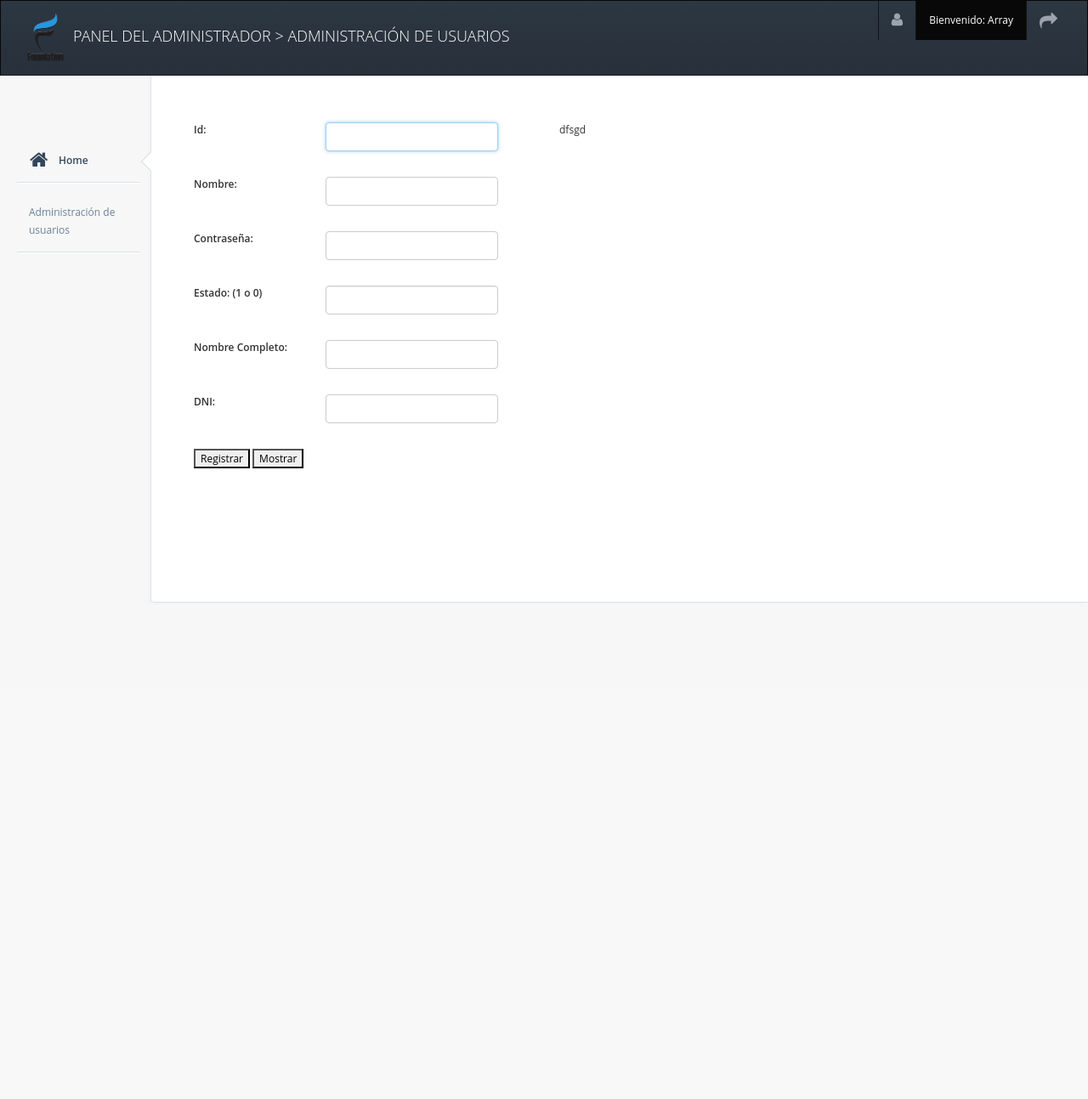
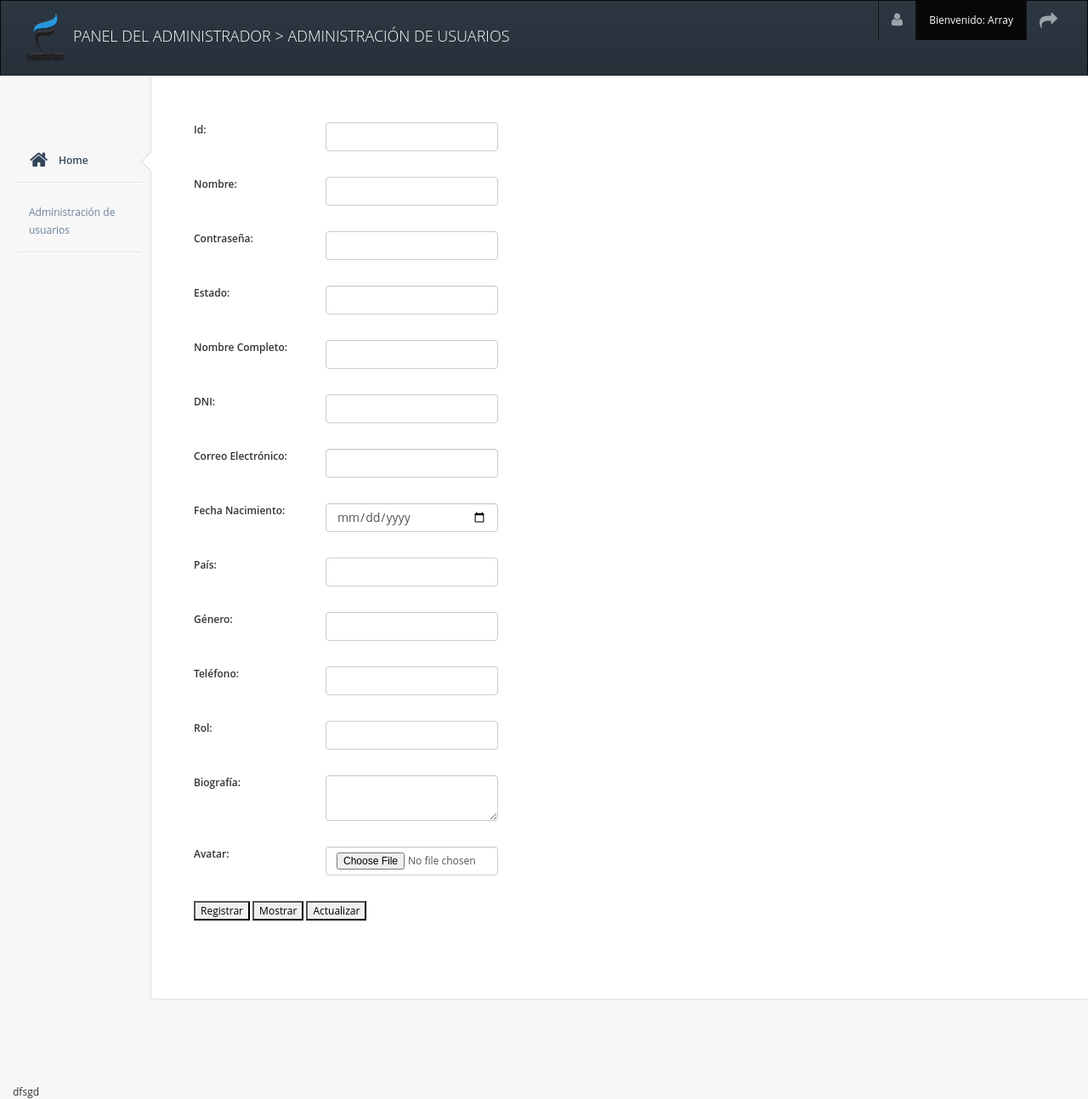
Before and after one commit to burntcocaine/HeatRunner, a PHP site: page /cliente.php in a window 1280 px wide. Shown: the whole page at 85% size. Before the commit the page ends 709 px from the top, so only its background shows below. Run offline with PHP 8.4, Linux system fonts and the light colour scheme; a user stored in the database is signed in; some libraries are stand-ins or nearby versions; some web fonts are replaced.

Commit message:
cambios Cliente

```diff
--- a/www/cliente.php
+++ b/www/cliente.php
@@ -112,50 +112,96 @@
                 <!-- left column -->
                 <div id="miPagina" class="col-md-5 column">
 
-                    <form method="POST">
-
+                <form method="POST" action="editarCliente.php">
                             <div class="field-box">
                                 <label>Id:</label>
                                 <div class="col-md-7">
-                                <input name="id" id="id" class="form-control" required autofocus type="text">
+                                    <input name="ideditar" id="ideditar" class="form-control" required type="text">
                                 </div>
                             </div>
                             <div class="field-box">
                                 <label>Nombre:</label>
                                 <div class="col-md-7">
-                                <input name="nombre" id="nombre" class="form-control" required type="text">
+                                    <input name="nom_edit" id="nom_edit" class="form-control" required type="text">
                                 </div>
                             </div>
                             <div class="field-box">
                                 <label>Contraseña:</label>
                                 <div class="col-md-7">
-                                <input name="contra" id="contra" class="form-control" required type="text">
+                                    <input name="contra_edit" id="contra_edit" class="form-control" type="text">
                                 </div>
                             </div>
                             <div class="field-box">
-                            <label>Estado: (1 o 0)</label>
+                                <label>Estado:</label>
                                 <div class="col-md-7">
-                                <input name="estado" id="estado" class="form-control" required type="number" >
+                                    <input name="estado_edit" id="estado_edit" class="form-control" required type="number">
                                 </div>
                             </div>
-
                             <div class="field-box">
                                 <label>Nombre Completo:</label>
                                 <div class="col-md-7">
-                                <input name="NombreCompleto" id="NombreCompleto" class="form-control" required type="text">
+                                    <input name="nombre_completo_edit" id="nombre_completo_edit" class="form-control" required type="text">
                                 </div>
                             </div>
-
                             <div class="field-box">
                                 <label>DNI:</label>
                                 <div class="col-md-7">
-                                <input name="dni" id="dni" class="form-control" required type="text">
+                                    <input name="dni_edit" id="dni_edit" class="form-control" required type="text">
+                                </div>
+                            </div>
+                            <div class="field-box">
+                                <label>Correo Electrónico:</label>
+                                <div class="col-md-7">
+                                    <input name="correo_electronico_edit" id="correo_electronico_edit" class="form-control" required type="email">
+                                </div>
+                            </div>
+                            <div class="field-box">
+                                <label>Fecha Nacimiento:</label>
+                                <div class="col-md-7">
+                                    <input name="fecha_nacimiento_edit" id="fecha_nacimiento_edit" class="form-control" required type="date">
+                                </div>
+                            </div>
+                            <div class="field-box">
+                                <label>País:</label>
+                                <div class="col-md-7">
+                                    <input name="pais_edit" id="pais_edit" class="form-control" required type="text">
+                                </div>
+                            </div>
+                            <div class="field-box">
+                                <label>Género:</label>
+                                <div class="col-md-7">
+                                    <input name="genero_edit" id="genero_edit" class="form-control" required type="text">
+                                </div>
+                            </div>
+                            <div class="field-box">
+                                <label>Teléfono:</label>
+                                <div class="col-md-7">
+                                    <input name="telefono_edit" id="telefono_edit" class="form-control" required type="text">
+                                </div>
+                            </div>
+                            <div class="field-box">
+                                <label>Rol:</label>
+                                <div class="col-md-7">
+                                    <input name="rol_edit" id="rol_edit" class="form-control" required type="text">
+                                </div>
+                            </div>
+                            <div class="field-box">
+                                <label>Biografía:</label>
+                                <div class="col-md-7">
+                                    <textarea name="biografia_edit" id="biografia_edit" class="form-control"></textarea>
+                                </div>
+                            </div>
+                            <div class="field-box">
+                                <label>Avatar:</label>
+                                <div class="col-md-7">
+                                    <input name="avatar_edit" id="avatar_edit" class="form-control" type="file">
                                 </div>
                             </div>
 
                         <div class="action">
                             <input type="submit"  class="btn-flat" id="registrar" value="Registrar" ></input>
                             <input type="button" onclick="listarClientes();"  class="btn-flat" id="mostrar" value="Mostrar" ></input>
+                            <input type="submit" class="btn-flat" value="Actualizar">
                         </div>
 
                     </form>
@@ -167,16 +213,16 @@
                 </div>
 
                 <!-- right column -->
-                <div id="miTabla" class="col-md-7 column pull-right">
-                    <div id="cargando">dfsgd</div>
-                </div>
+
             </div>
         </div>
                 <div id="miTabla" class="col-md-7 column">
                     <div id="cargando"></div>
                 </div>
     </div>
-
+    <div id="miTabla" class="col-md-7 column ">
+                    <div id="cargando">dfsgd</div>
+                </div>
 
     <!-- scripts -->
     <script src="//code.jquery.com/jquery-1.10.2.js"></script>
--- a/www/listarCliente.php
+++ b/www/listarCliente.php
@@ -23,7 +23,7 @@
                         <tr>
                             <th>ID</th>
                             <th>Usuario</th>
-                            <th>Contraseña</th>
+                            <!-- <th>Contraseña</th> -->
                             <th>Estado</th>
                             <th>Nombre Completo</th>
                             <th>DNI</th>
@@ -46,7 +46,7 @@
                             echo "<tr>";
                             echo "<td>".$clientes['id']."</td>";
                             echo "<td>".$clientes['usuario']."</td>";
-                            echo "<td>".$clientes['contra']."</td>";
+                            // echo "<td>".$clientes['contra']."</td>";
                             echo "<td>".$clientes['estado']."</td>";
                             echo "<td>".$clientes['nombre_completo']."</td>";
                             echo "<td>".$clientes['dni']."</td>";
--- a/www/registrarCliente.php
+++ b/www/registrarCliente.php
@@ -8,8 +8,11 @@
 $NombreCompleto = $_POST['NombreCompleto'];
 $dni = $_POST['dni'];
 
+// Cifrar la contraseña con bcrypt
+$contra_cifrada = password_hash($contra, PASSWORD_BCRYPT);
+
 $sql = "INSERT INTO usuario (id, usuario, contra, estado, NombreCompleto, dni)
-				VALUES ($id, '$nombre', '$contra', 1, '$NombreCompleto', '$dni');";
+        VALUES ($id, '$nombre', '$contra_cifrada', 1, '$NombreCompleto', '$dni');";
 $res = mysqli_query($conexion, $sql);
 if ($res) {
     echo "correcto";
```
Also changed, not shown: www/editarCliente.php (+38 -14 lines). Lines whose indentation alone changed are shown as unchanged.
